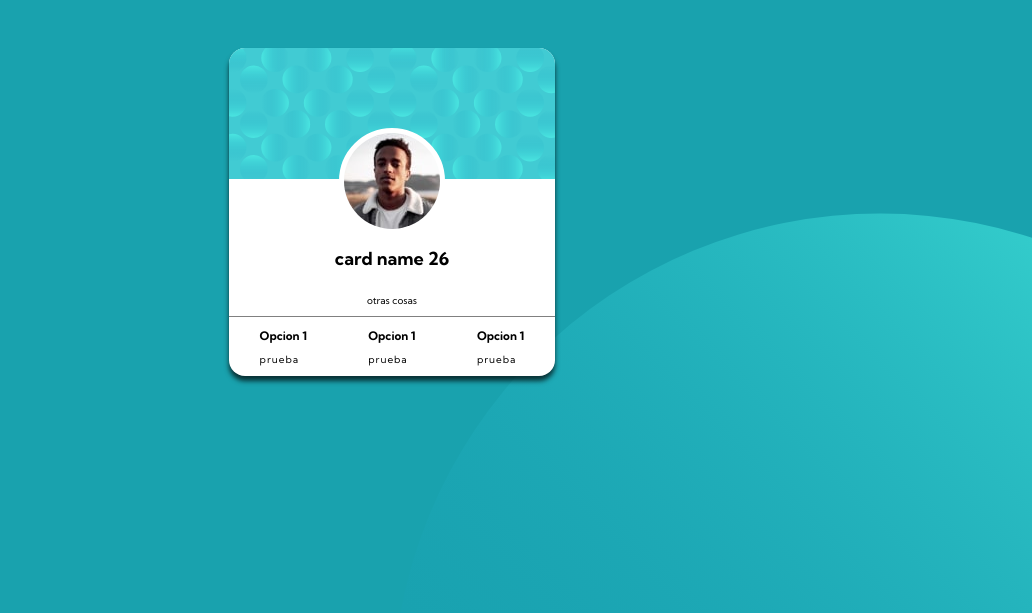
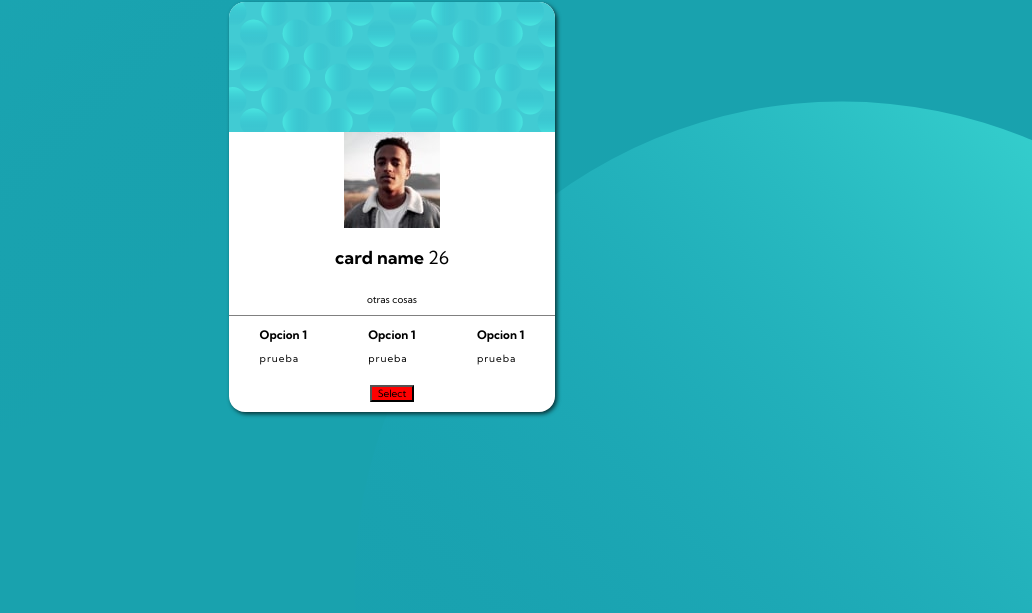
Before and after one commit to NahuelRB/ApiPokemon, a plain HTML site: page index.html in a window 1280 px wide. Shown: the part 187-800 px from the top of the page, without its empty margins (248-1280 px from the left). Drawn offline with Linux system fonts and the light colour scheme; no server answers.

Commit message:
Se subio el metodo de número random

```diff
--- a/CSS/style.scss
+++ b/CSS/style.scss
@@ -17,11 +17,13 @@ html {
 }
 
 body{
+    display: flex;
+    flex-direction: column;
     font-family: 'Kumbh Sans', sans-serif;
-    background: url(../CSS/images/bg-pattern-bottom.svg), url(../CSS/images/bg-pattern-top.svg);
     background-color: var(--dark-cyan);
+    background-image: url(../CSS/images/bg-pattern-bottom.svg), url(../CSS/images/bg-pattern-top.svg);
     background-repeat: no-repeat, no-repeat;
-    background-position: right 50vw bottom 50vh, left 50vw top 50vh;
+    background-position: right 50vw bottom -18vh, left 47vw top 36vh;
 }
 
 h1 {
@@ -29,13 +31,15 @@ h1 {
     justify-content: center;
     margin-top: 10%;
     margin-bottom: 10%;
+    font-size: 4rem;
+    color: red;
 }
 
 .flex {
     display: flex;
     justify-content: center;
     align-items: center;
-    height: 30vh;
+    height: 23vh;
 }
 
 .card {
@@ -43,10 +47,11 @@ h1 {
     width: 326px;
     border-radius: 16px;
     overflow: hidden;
+    box-shadow: 2px 2px 4px rgba(0, 0, 0, 0.7);
 
-    box-shadow: 0 5px 5px rgba(0, 0, 0, 0.7);
     &-header {
         width: 100%;
+        display: block;
     }
     &-body{
         display: flex;
@@ -62,9 +67,11 @@ h1 {
         }
 
         &-title{
+            margin-top: 2rem;
             font-size: 1.8rem;
             span{
                 color: var(--dark-gray);
+                font-weight: 400;
             }
         }
     }
@@ -78,3 +85,12 @@ h1 {
         }
     }
 }
+
+.boton{
+    display: flex;
+    justify-content: center;
+      #boton-random{
+     background-color: red;
+     margin: 10px 10px 10px 10px;
+    }
+  }
--- /dev/null
+++ b/JAVASCRIPT/script.js
@@ -0,0 +1,31 @@
+
+let button = document.getElementById('boton-random');
+
+
+/*button.addEventListener("click",async() =>{
+    fetch('https://pokeapi.co/api/v2/pokemon/1')
+        .then((data) => data.json())
+        .then((data2) => console.log(data2))
+})*/
+window.onload = function(){
+    fetch(`https://pokeapi.co/api/v2/pokemon/${getNumberRandom(1,905)}`)
+    .then(function(respuesta){
+        return respuesta.json();
+    })
+    .then(function(info){
+        console.log(info);
+        uploadImage(info);
+
+    })
+
+
+}
+
+function uploadImage(info){
+    console.log("llego");
+    document.getElementById('card-body-portrait').url ="https://static.wikia.nocookie.net/doblaje/images/a/aa/Pikachu_XY.png/revision/latest?cb=20161002184039&path-prefix=es";
+}
+
+const getNumberRandom = (min,max) =>{
+    return Math.floor(Math.random() * (max - min)) + min;
+}
--- a/index.html
+++ b/index.html
@@ -8,17 +8,17 @@
 
     <link
       rel="shortcut icon"
-      href="images/favicon-32x32.png"
+      href="CSS/images/favicon-32x32.png"
       type="image/x-icon"
     />
     <link rel="stylesheet" href="CSS/normalize.css" />
     <link rel="stylesheet" href="CSS/style.css" />
-    <link rel="preconnect" href="https://fonts.googleapis.com" />
     <link rel="preconnect" href="https://fonts.gstatic.com" crossorigin />
     <link
       href="https://fonts.googleapis.com/css2?family=Kumbh+Sans:wght@400;700&display=swap"
       rel="stylesheet"
     />
+
   </head>
   <body>
     <h1 class="title">Pokémon Random, ¿Cuál te tocará?</h1>
@@ -33,7 +33,7 @@
           <img
             src="CSS/images/image-victor.jpg"
             alt="image portrait"
-            class="card-body-portrait"
+            id="card-body-portrait"
           />
           <h2 class="card-body-title">
             card name
@@ -51,11 +51,15 @@
             <p>prueba</p>
           </div>
           <div class="card-footer-opcion3">
-             <h3>Opcion 1</h3>
+            <h3>Opcion 1</h3>
             <p>prueba</p>
           </div>
+        </div>
+        <div class="boton">
+          <button id="boton-random">Select</button>
         </div>
       </article>
     </main>
   </body>
+  <script src="JAVASCRIPT/script.js"></script>
 </html>
```
Also changed, not shown: CSS/style.css, 1 other file.
